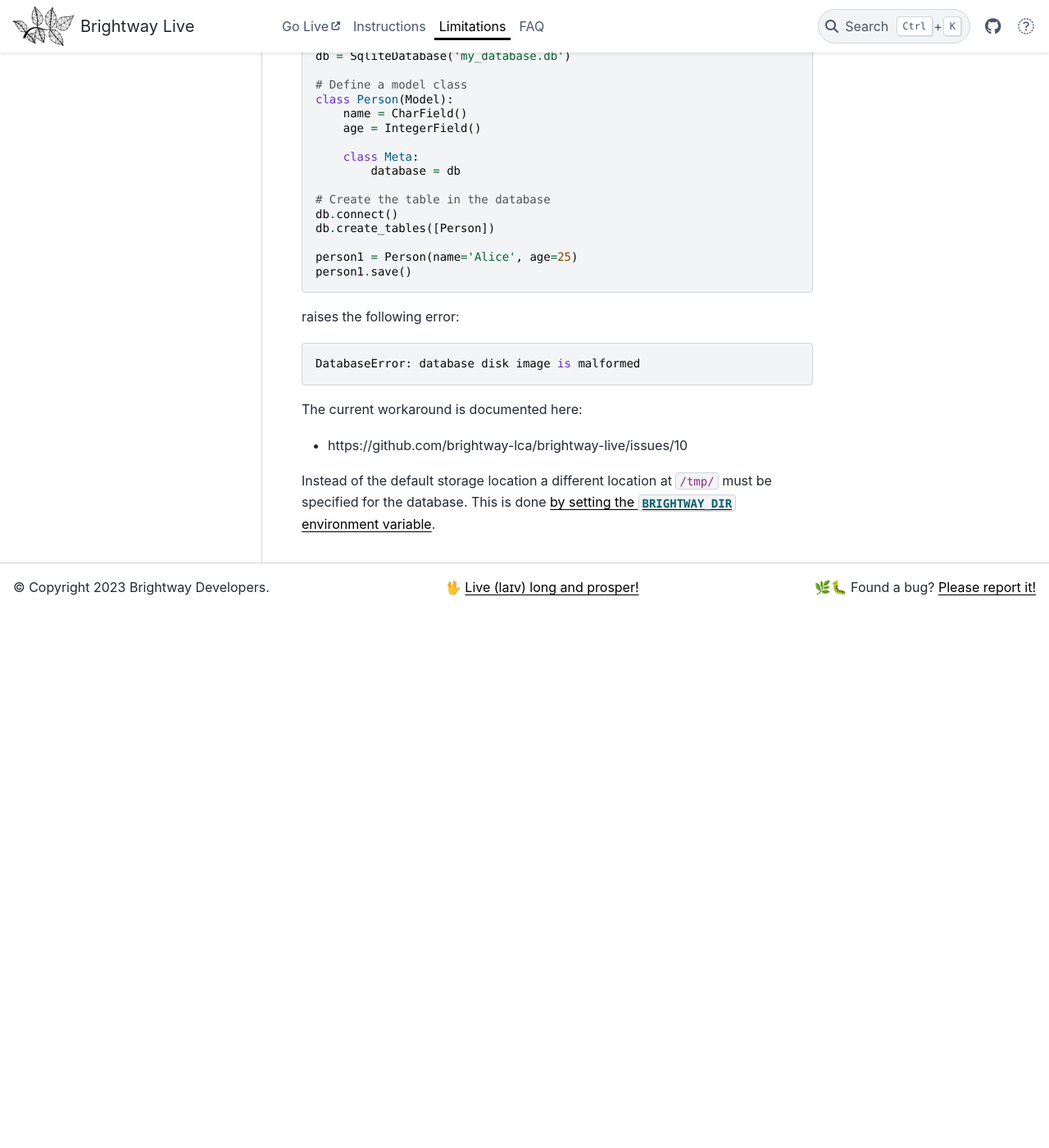
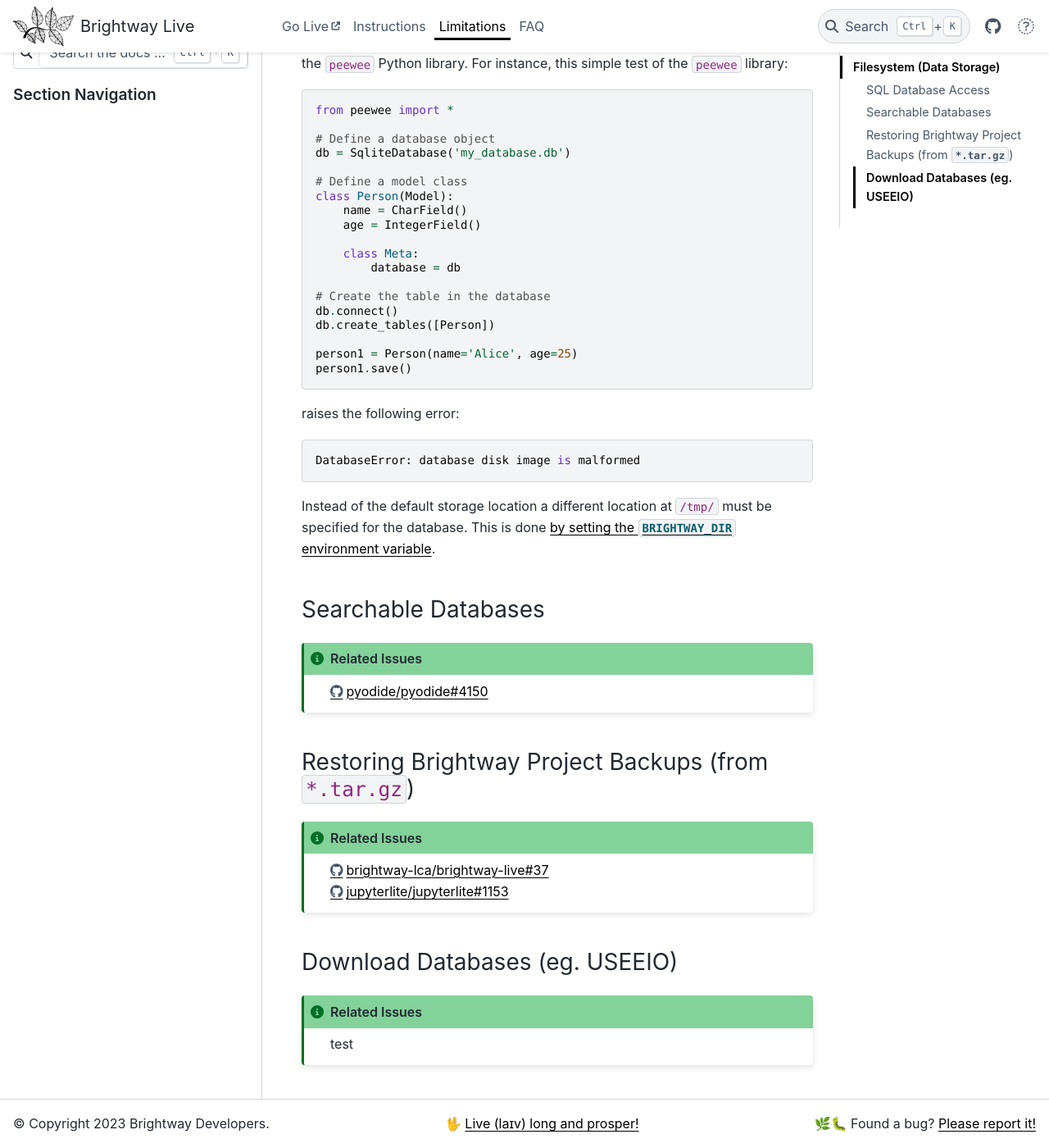
Before and after one commit to brightway-lca/brightway-live, a Sphinx documentation site: the page built from docs/content/limitations.md, in a window 1280 px wide and 1400 px high, scrolled down 710 px. Shown: the whole window at 82% size. Built offline with Sphinx 7.4.7 and the PyData theme 0.15.4, drawn with Linux system fonts in a browser that asks for light colours; nearby versions of some CDN libraries; before the commit the page ends 1456 px from its top, so only the background shows below that; some of the changed text lies outside the part shown.

Commit message:
updated limitations

````diff
--- a/docs/conf.py
+++ b/docs/conf.py
@@ -157,6 +157,7 @@ myst_enable_extensions = [
     "deflist",
     "dollarmath",
     "html_image",
+    "linkify",
 ]
 
 # sphinx-favicon configuration #########################################
--- a/docs/content/limitations.md
+++ b/docs/content/limitations.md
@@ -8,6 +8,11 @@ If you find that something is not working as expected, [please report it here](h
 ## Filesystem (Data Storage)
 
 ### SQL Database Access
+
+```{admonition} Related Issues
+:class: note
+https://github.com/brightway-lca/brightway-live/issues/10
+```
 
 Currently, an error is raised when trying to query a SQLite database in JupyterLite. This affects the use of Brightway, which stores data in sqlite databases through the `peewee` Python library. For instance, this simple test of the `peewee` library:
 
@@ -39,8 +44,26 @@ raises the following error:
 DatabaseError: database disk image is malformed
 ```
 
-The current workaround is documented here:
+Instead of the default storage location a different location at `/tmp/` must be specified for the database. This is done [by setting the `BRIGHTWAY_DIR` environment variable](https://docs.brightway.dev/en/latest/content/faq/data_management.html#how-do-i-change-my-data-directory).
 
- - https://github.com/brightway-lca/brightway-live/issues/10
+### Searchable Databases
 
-Instead of the default storage location a different location at `/tmp/` must be specified for the database. This is done [by setting the `BRIGHTWAY_DIR` environment variable](https://docs.brightway.dev/en/latest/content/faq/data_management.html#how-do-i-change-my-data-directory).
+```{admonition} Related Issues
+:class: note
+https://github.com/pyodide/pyodide/discussions/4150
+```
+
+### Restoring Brightway Project Backups (from `*.tar.gz`)
+
+```{admonition} Related Issues
+:class: note
+https://github.com/brightway-lca/brightway-live/issues/37 \
+https://github.com/jupyterlite/jupyterlite/issues/1153
+```
+
+### Download Databases (eg. USEEIO)
+
+```{admonition} Related Issues
+:class: note
+test
+```
--- a/docs/environment.yaml
+++ b/docs/environment.yaml
@@ -15,6 +15,7 @@ dependencies:
   - sphinx-notfound-page=1.0.0 # custom 404 page # https://anaconda.org/conda-forge/sphinx-notfound-page/files
   - sphinx-favicon=1.0.1 # for custom favicons # https://anaconda.org/conda-forge/sphinx-favicon/files
   - sphinx-copybutton=0.5.2 # for copy button in code blocks # https://anaconda.org/conda-forge/sphinx-copybutton/files
+  - linkify-it-py=2.0.0 # for beautified github links # https://anaconda.org/conda-forge/linkify-it-py/files
   # build process
   - sphinx-autobuild=2021.3.14 # live-html support # https://anaconda.org/conda-forge/sphinx-autobuild/files
   # web assembly
````
